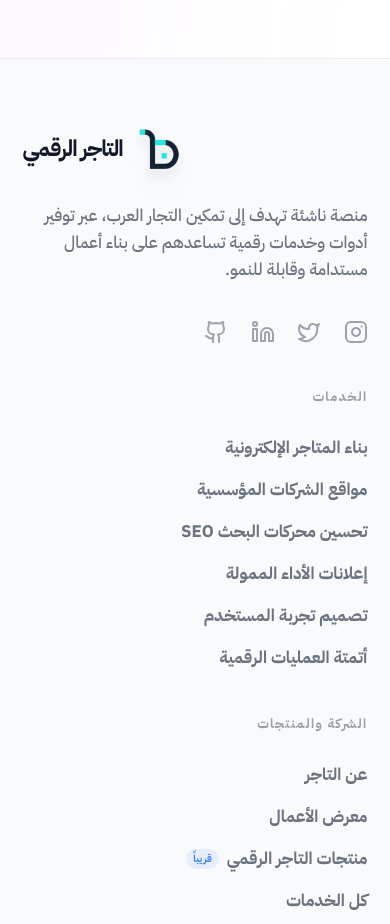
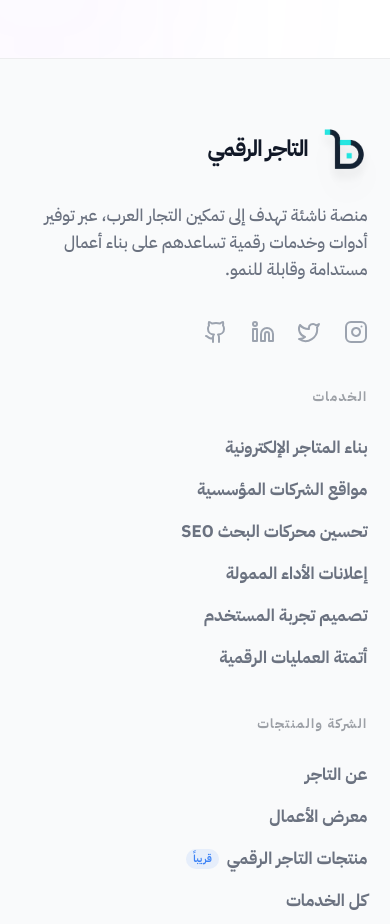
Before and after one commit to mohamedlahlah/asdwww, a React (Vite) app: page /portfolio in a window 390 px wide. Shown: the part 1640-2564 px from the top of the page. Built offline with nearby package versions, Linux system fonts and the light colour scheme.

Commit message:
Fix footer logo alignment to be on the right side on mobile screens

```diff
--- a/components/Layout.tsx
+++ b/components/Layout.tsx
@@ -285,7 +285,7 @@
             <footer className="section-padding bg-gray-50 dark:bg-black border-t border-black/5 dark:border-white/5 transition-colors duration-500 font-sans">
                 <div className="max-w-[1400px] mx-auto grid grid-cols-1 md:grid-cols-2 lg:grid-cols-12 gap-12 lg:gap-16 mb-20 md:mb-24">
                     <div className="lg:col-span-4 text-start">
-                        <div className="flex items-center justify-end md:justify-start gap-4 mb-8">
+                        <div className="flex items-center justify-start gap-4 mb-8">
                             <img
                                 src="/dtajer.png"
                                 alt="التاجر الرقمي"
```
